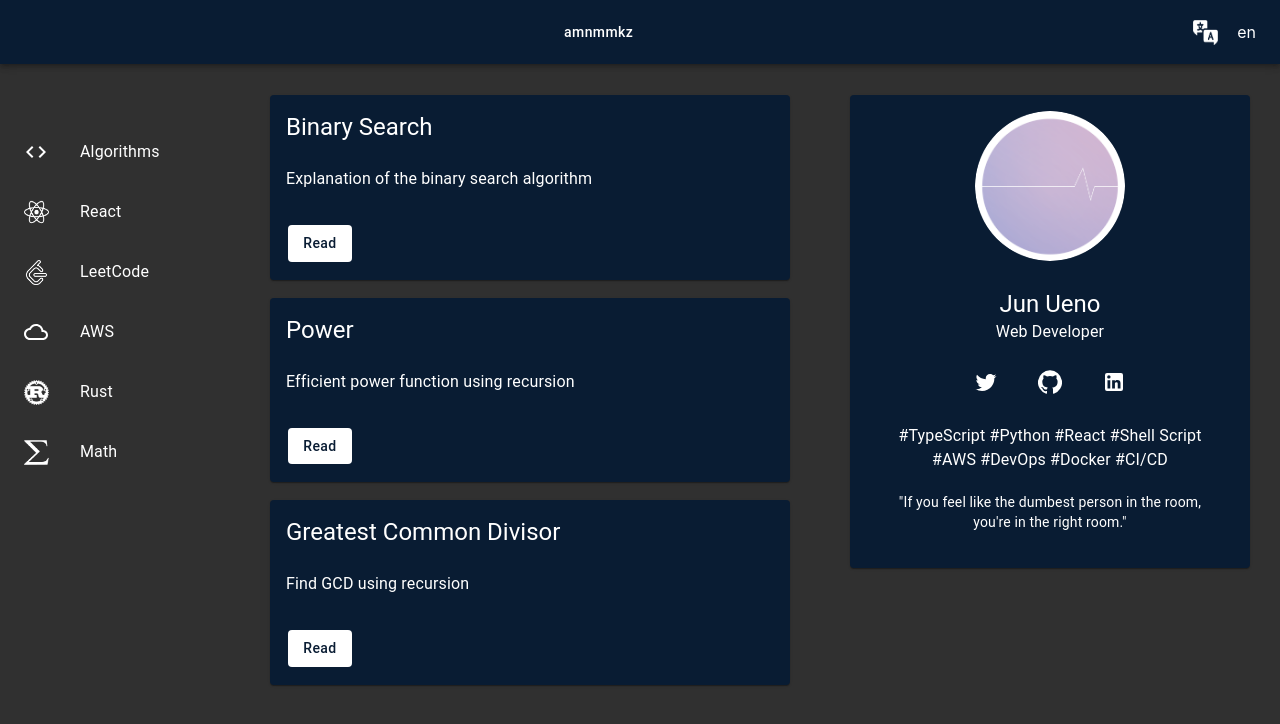
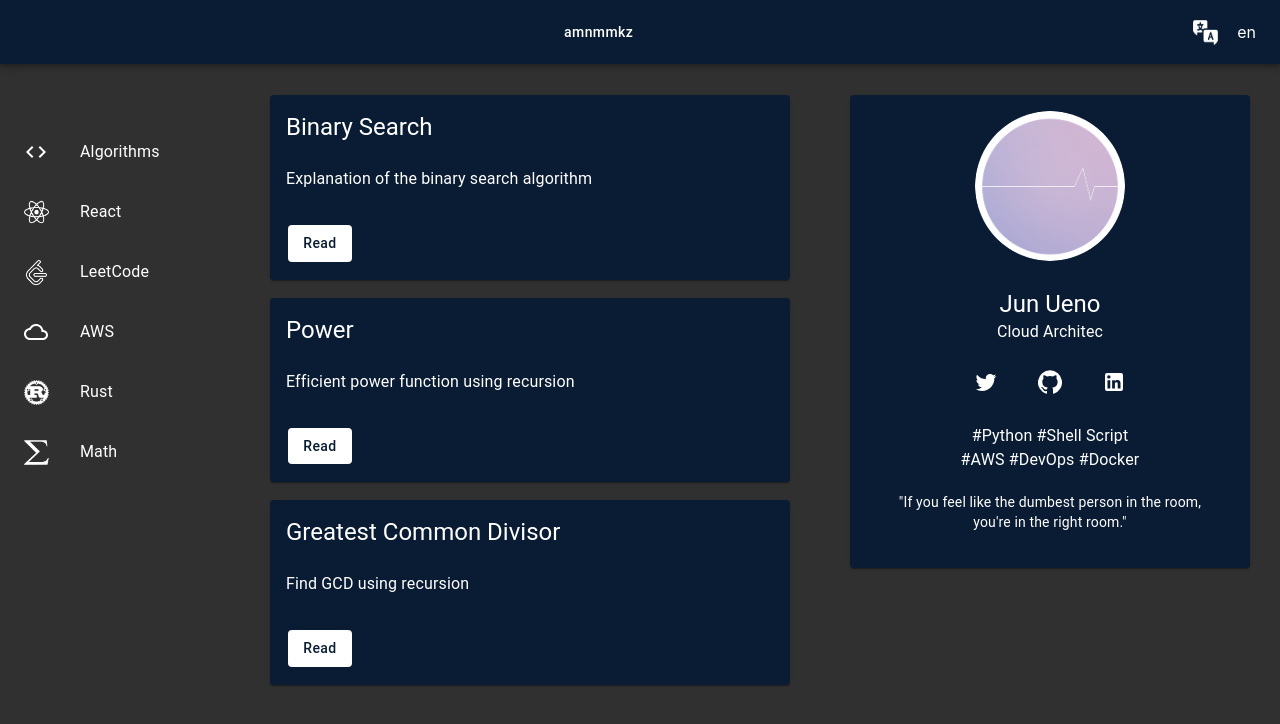
Before and after one commit to jun-uen0/react-techs, a React (Create React App) app: page / in a window 1280 px wide. Shown: the top 724 px of the page. Built offline with nearby package versions, Linux system fonts and the light colour scheme; the HTML template or start-up script is replaced by a standard one.

Commit message:
Change: My title

```diff
--- a/src/components/Layout/CardArea/parts/Profile.tsx
+++ b/src/components/Layout/CardArea/parts/Profile.tsx
@@ -29,15 +29,15 @@ const Profile: React.FC = () => {
             Jun Ueno
           </Typography>
           <Typography>
-            Web Developer
+            Cloud Architec
           </Typography>
           <span style={{ marginLeft: 16}} />
           <Sns />
           <Typography>
             <br />
-            #TypeScript #Python #React #Shell Script
+            #Python #Shell Script
             <br />
-            #AWS #DevOps #Docker #CI/CD
+            #AWS #DevOps #Docker
           </Typography>
           <span style={{ marginLeft: 16}} />
           <Typography variant="body2">
```
